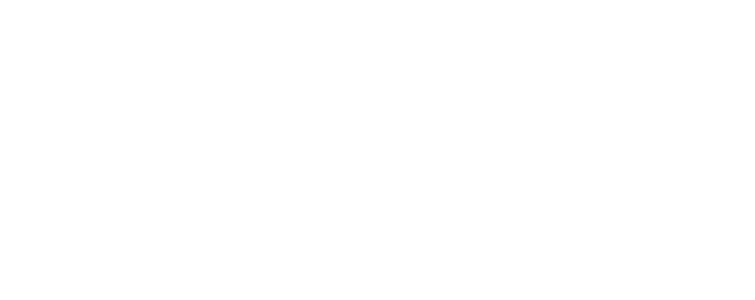
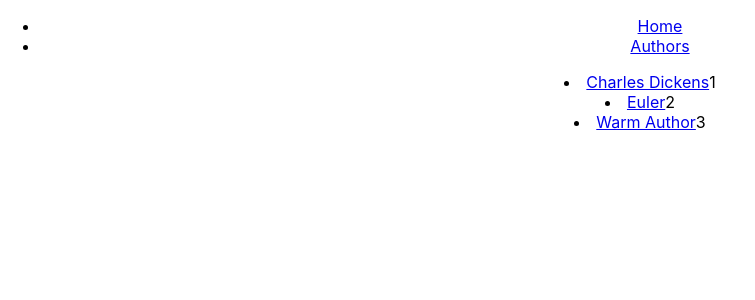
Before and after one commit to mmartinezluis/blog-website-prototype, a React (Create React App) app: page /authors in a window 1280 px wide. Before the commit this address had no page. Shown: the top 300 px of the page, without its empty margins (0-755 px from the left). Built offline with nearby package versions, Linux system fonts and the light colour scheme.

Commit message:
add nested routes with react router 6

```diff
--- a/src/App.js
+++ b/src/App.js
@@ -2,8 +2,9 @@
 import './App.css';
 import React from "react";
 import { Helmet } from "react-helmet";
-import { BrowserRouter as Router, Route, Routes } from 'react-router-dom'
+import { BrowserRouter as Router, Route, Routes, Link } from 'react-router-dom'
 import Home from './pages/Home'
+import Authors from './pages/Authors'
 
 function App() {
 
@@ -11,11 +12,21 @@ function App() {
     <Router>
       <div className="App">
             <Helmet>
-                  <title>Social Media Optimization</title>
-                  <meta name="description" content="TExperimental App for SMO" />
+                <title>Social Media Optimization</title>
+                <meta name="description" content="TExperimental App for SMO" />
             </Helmet>
+            <ul>
+              <li>
+                <Link to="/">Home</Link>
+              </li>
+              <li>
+                <Link to="/authors">Authors</Link>
+              </li>
+            </ul>
             <Routes>
-              <Route path="/" element= {<Home />} />
+                <Route path="/" element= {<Home />} />
+                <Route path="/authors/*" element= {<Authors />} />
+                {/* <Route path="/posts" element= {<Post />} /> */}
             </Routes>
       </div>
     </Router>
--- /dev/null
+++ b/src/components/Author.js
@@ -0,0 +1,14 @@
+import { useParams } from 'react-router-dom'
+
+
+function Author() {
+    const { authorId } = useParams();
+    console.log(useParams())
+    return (
+        <div>
+            <h1>Author id: {authorId}</h1>
+        </div>
+    );
+}
+
+export default Author;
--- /dev/null
+++ b/src/components/AuthorsLinks.js
@@ -0,0 +1,27 @@
+import { Link, Routes, Route } from 'react-router-dom'
+import Author from './Author'
+
+const AuthorsLinks = ({authors}) => {
+
+    const renderAuthors = authors.map( ({name, id}) => {
+       return (
+            <li key={id}>
+                <Link to={id} >
+                    {name}
+                </Link>
+                {id}
+            </li>
+       )
+    })
+    return (
+        <div>
+            {renderAuthors}
+
+            <Routes>
+                <Route path=":authorId" element={ <Author />} />
+            </Routes>
+        </div>
+    )
+}
+
+export default AuthorsLinks;
--- a/src/index.js
+++ b/src/index.js
@@ -4,7 +4,7 @@ import './index.css';
 import App from './App';
 // import reportWebVitals from './reportWebVitals';
 
-ReactDOM.hydrate(<App />,document.getElementById('root'));
+ReactDOM.render(<App />,document.getElementById('root'));
 
 // If you want to start measuring performance in your app, pass a function
 // to log results (for example: reportWebVitals(console.log))
--- /dev/null
+++ b/src/pages/Authors.js
@@ -0,0 +1,23 @@
+import { Routes, Route } from 'react-router-dom'
+import AuthorsLinks from '../components/AuthorsLinks';
+import Author from '../components/Author'
+
+function Authors() {
+
+    const authors = [
+        {name: "Charles Dickens", id: "1"},
+        {name: "Euler", id: "2"},
+        {name: "Warm Author", id: "3"}
+    ]
+
+    return (
+        <div>
+            <Routes>
+                <Route path="" element={ <AuthorsLinks authors={authors} /> }/>
+                <Route path=":authorId" element= { <Author />} />
+            </Routes>
+        </div>
+    )
+}
+
+export default Authors;
```
Also changed, not shown: src/components/Post.js (added), src/components/PostLinks.js (added), src/pages/Posts.js (added).
